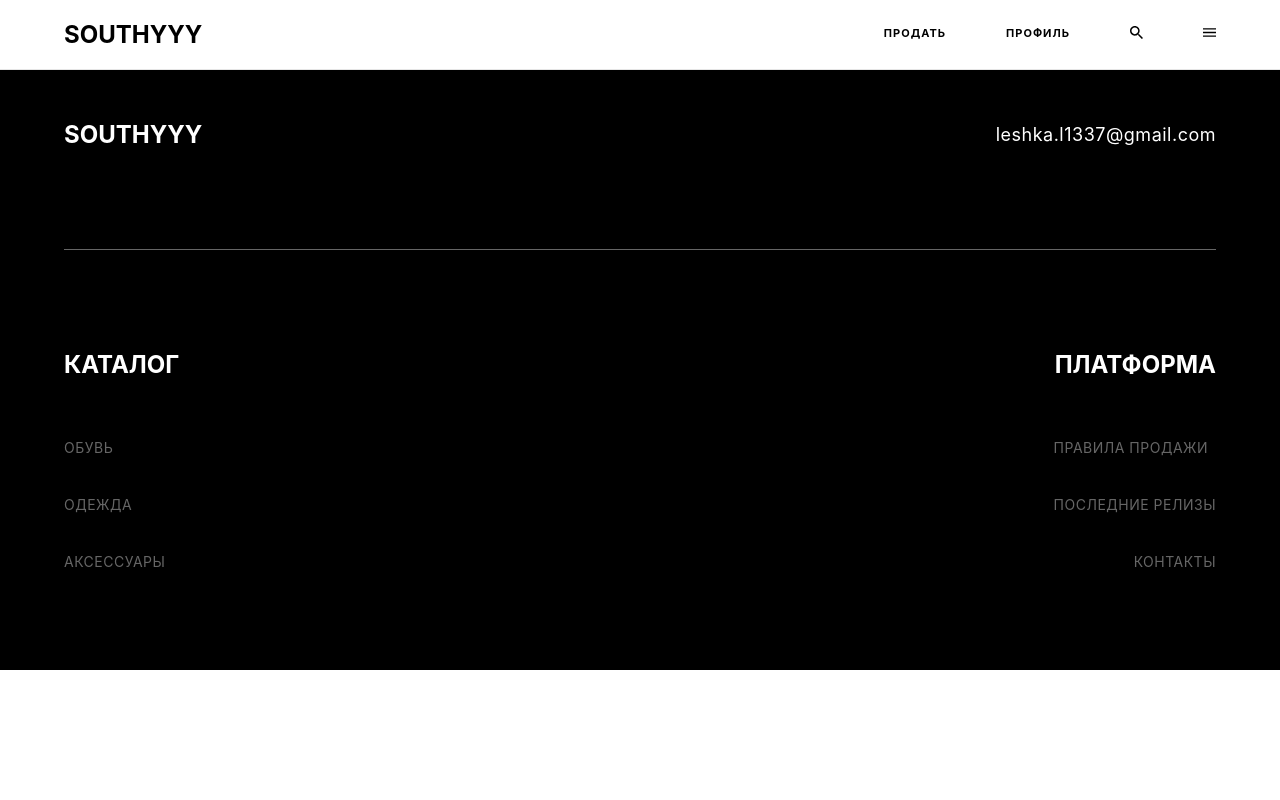
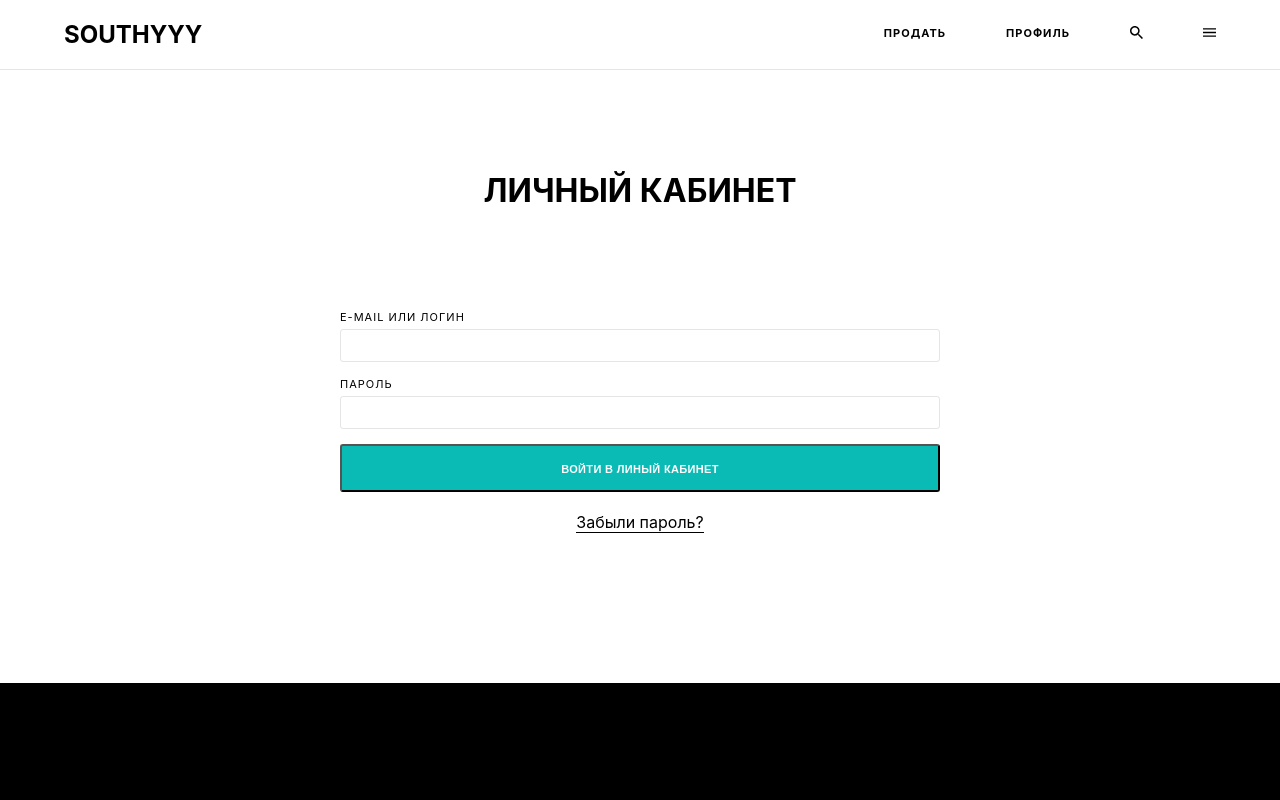
Before and after one commit to SOUTHYYY/footstore, a React (Create React App) app in the folder frontend/: page /login in a window 1280 px wide. Shown: the top 800 px of the page. Built offline with nearby package versions, Linux system fonts and the light colour scheme.

Commit message:
Create Auth Component

```diff
--- a/frontend/src/App.js
+++ b/frontend/src/App.js
@@ -7,6 +7,7 @@ import SimpleSlider from './components/carousel/carousel';
 import Item from './components/item/item';
 import ItemList from './components/items/item-list';
 import Profile from './components/profile/profile'
+import Auth from './components/auth/auth';
 
 const App = () => {
   return (
@@ -16,6 +17,7 @@ const App = () => {
         <Switch>
           <Route path='/home' component={ItemList} />
           <Route path='/profile' component={Profile} />
+          <Route path='/login' component={Auth} />
         </Switch>
       </div>
       <Footer />
--- /dev/null
+++ b/frontend/src/components/auth/auth.js
@@ -0,0 +1,26 @@
+import React from 'react';
+import {NavLink} from 'react-router-dom'
+import styles from './auth.module.css'
+
+const Auth = props => {
+    return (
+        <div className={styles.login}>
+            <h1>ЛИЧНЫЙ КАБИНЕТ</h1>
+            <form>
+                <div className={styles.login__field_wrapper}>
+                    <div>Е-mail или логин</div>
+                    <input></input>
+                </div>
+                <div className={styles.login__field_wrapper}>
+                    <div>Пароль</div>
+                    <input></input>
+                </div>
+                <button>Войти в линый кабинет</button>
+            </form>
+            <NavLink to='/forgot-password' className={styles.forgot_password} >Забыли пароль?</NavLink>
+        </div>
+    )
+}
+
+
+export default Auth
--- /dev/null
+++ b/frontend/src/components/auth/auth.module.css
@@ -0,0 +1,57 @@
+.login {
+  margin: 150px 0;
+  display: flex;
+  align-items: center;
+  justify-content: center;
+  flex-direction: column;
+  width: 100%;
+}
+
+h1 {
+    margin-bottom: 100px;
+}
+
+.login form {
+  display: flex;
+  flex-direction: column;
+  max-width: 600px;
+  width: 70%;
+}
+
+.login__field_wrapper {
+
+}
+
+.login form div {
+  font-size: 11px;
+  color: #000;
+  letter-spacing: 1px;
+  margin-bottom: 5px;
+  text-transform: uppercase;
+}
+.login form input {
+    width: calc(100% - 18px);
+    border: 1px solid #e5e5e5!important;
+    border-radius: 3px;
+    padding: 8px;
+    margin-bottom: 10px;
+}
+
+.login form button {
+    padding: 17px 0 15px;
+    background-color: #0abab5;
+    font-size: 11px;
+    color: #fff;
+    letter-spacing: .33px;
+    border-radius: 3px;
+    cursor: pointer;
+    font-weight: bold;
+    text-transform: uppercase;
+}
+
+
+.forgot_password {
+    margin-top: 20px;
+    border-bottom: 1px solid black;
+
+}
```
